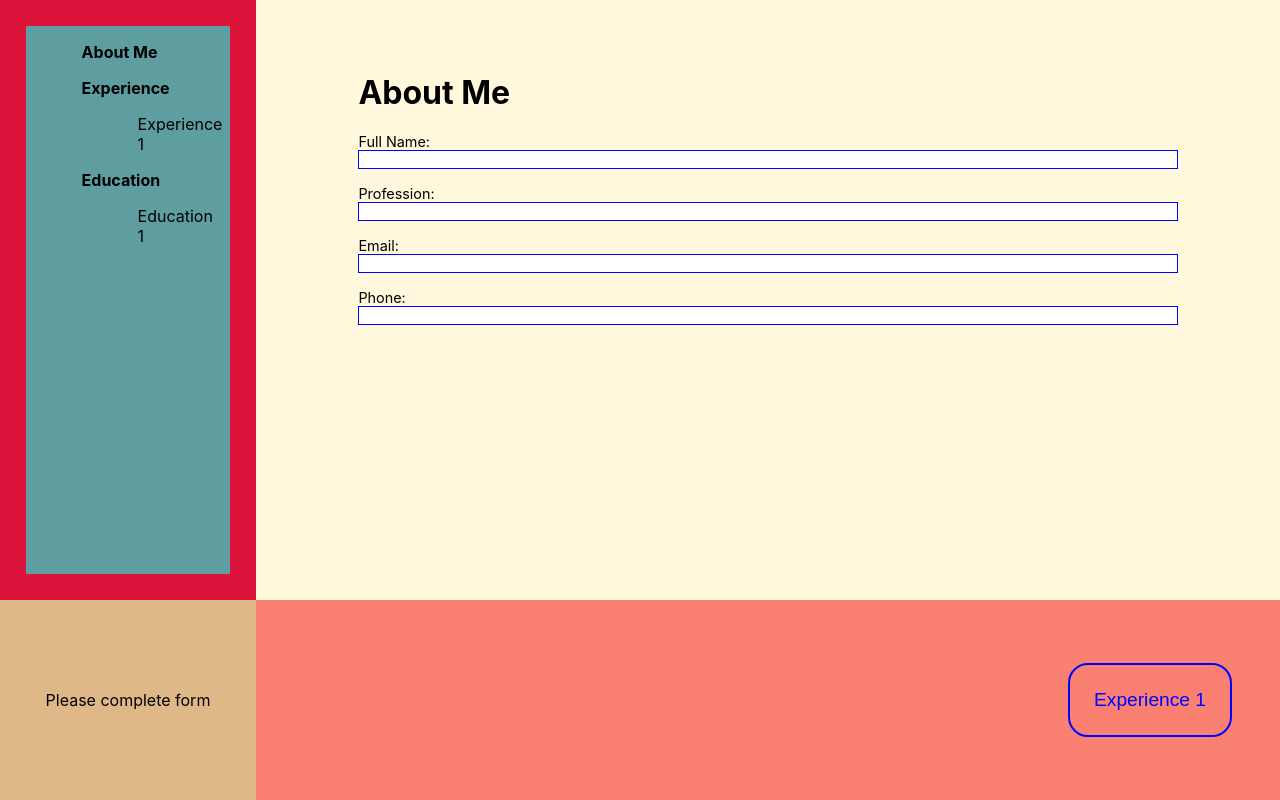
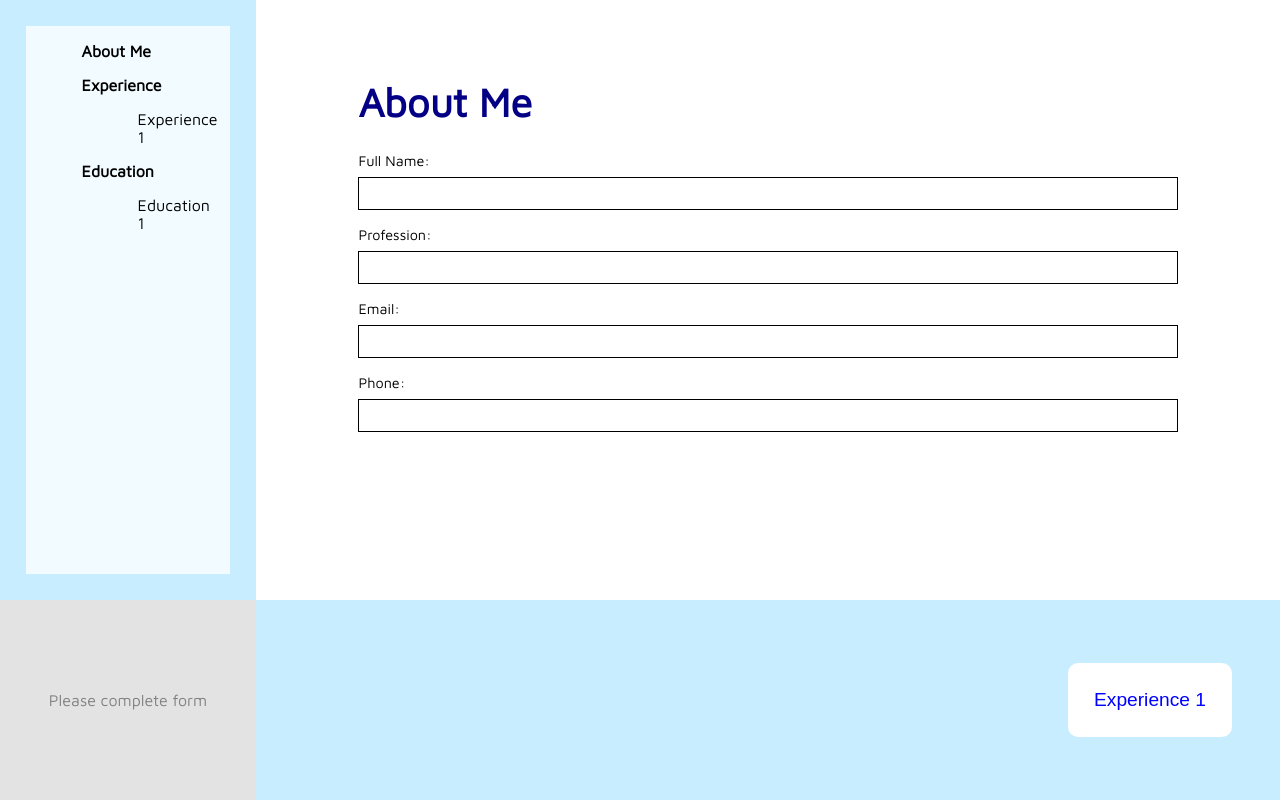
Before and after one commit to daoudmerchant/cv-app, a React (Create React App) app: page / in a window 1280 px wide. Built offline with nearby package versions, Linux system fonts and the light colour scheme.

Commit message:
Set color scheme, add button transitions etc.

```diff
--- a/src/styles/App.css
+++ b/src/styles/App.css
@@ -2,6 +2,7 @@
   display: grid;
   grid-template-columns: 20vw 1fr;
   height: 100%;
+  box-sizing: border-box;
 }
 
 .App .sidebar,
--- a/src/styles/Form.css
+++ b/src/styles/Form.css
@@ -3,16 +3,27 @@ form {
   flex-direction: column;
   height: 100%;
   justify-content: space-between;
-  background-color: cornsilk;
+  background-color: rgb(255, 255, 255);
+}
+
+h1 {
+  font-size: 2.5rem;
+  color: rgb(4, 0, 133);
 }
 
 label {
   font-size: 90%;
+  margin-bottom: 0.5rem;
 }
 
 input {
-  border: 1px solid blue;
+  border: 1px solid rgb(0, 0, 0);
   margin-bottom: 1rem;
+  padding: 0.5rem;
+}
+
+input:focus {
+  outline: 2px solid rgb(6, 0, 194);
 }
 
 .inputFields {
@@ -20,6 +31,3 @@ input {
   flex-direction: column;
   padding: 5% 10%;
 }
-
-.inputFields * {
-}
--- a/src/styles/FormButtons.css
+++ b/src/styles/FormButtons.css
@@ -1,5 +1,5 @@
 .buttonContainer {
-  background-color: salmon;
+  background-color: rgb(199, 237, 255);
   display: flex;
   flex-direction: row;
   justify-content: center;
@@ -8,20 +8,28 @@
 .buttonContainer button {
   outline: none;
   cursor: pointer;
-  border: 2px solid blue;
-  border-radius: 20px;
+  border: 2px solid rgb(255, 255, 255);
+  border-radius: 10px;
   color: blue;
   font-size: larger;
   padding: 1.5rem;
-  background-color: inherit;
+  background-color: rgb(255, 255, 255);
   margin: auto 3rem;
+  transition: all 100ms linear;
 }
 
 .backbutton:first-child {
   margin-right: auto;
 }
 
-button:hover {
-  background-color: blue;
-  color: white;
+.buttonContainer button:hover {
+  border: 2px solid rgb(6, 0, 194);
+  box-shadow: 0px 8px 8px 0px rgba(0, 0, 0, 0.1);
 }
+
+.buttonContainer button:active {
+  border: 2px solid rgb(6, 0, 194);
+  background-color: rgb(6, 0, 194);
+  color: rgb(255, 255, 255);
+  box-shadow: 0px 8px 8px 0px rgba(0, 0, 0, 0.1);
+}
--- a/src/styles/Sidebar.css
+++ b/src/styles/Sidebar.css
@@ -2,11 +2,11 @@
   display: flex;
   flex-direction: column;
   justify-content: space-between;
-  background-color: crimson;
+  background-color: rgb(199, 237, 255);
 }
 
 .formlist {
-  background-color: cadetblue;
+  background-color: rgb(242, 251, 255);
   display: block;
   margin: 10%;
   font-weight: bold;
@@ -29,11 +29,29 @@ li {
   display: flex;
   justify-content: center;
   align-items: center;
-  background-color: burlywood;
+}
+
+.cannotrender {
+  background-color: rgb(227, 227, 227);
+}
+
+.cannotrender p {
+  color: rgb(130, 130, 130);
 }
 
 .canrender button {
+  border: none;
+  cursor: pointer;
+  font-weight: bold;
+  font-size: 2.5rem;
+  color: rgb(255, 255, 255);
+  background-color: rgb(6, 0, 194);
   width: 100%;
   height: 100%;
-  font-size: 2rem;
+  transition: 100ms all linear;
 }
+
+.canrender button:hover {
+  border: 3px solid rgb(255, 255, 255);
+  box-shadow: inset 0px 0px 27px 11px rgba(255, 255, 255, 0.5);
+}
--- a/src/styles/index.css
+++ b/src/styles/index.css
@@ -1,12 +1,11 @@
+@import url("https://fonts.googleapis.com/css2?family=Maven+Pro&display=swap");
+
 html,
 body,
 #root {
   margin: 0;
   height: 100%;
-
-  font-family: -apple-system, BlinkMacSystemFont, "Segoe UI", "Roboto", "Oxygen",
-    "Ubuntu", "Cantarell", "Fira Sans", "Droid Sans", "Helvetica Neue",
-    sans-serif;
+  font-family: "Maven Pro", sans-serif;
   -webkit-font-smoothing: antialiased;
   -moz-osx-font-smoothing: grayscale;
 }
```
